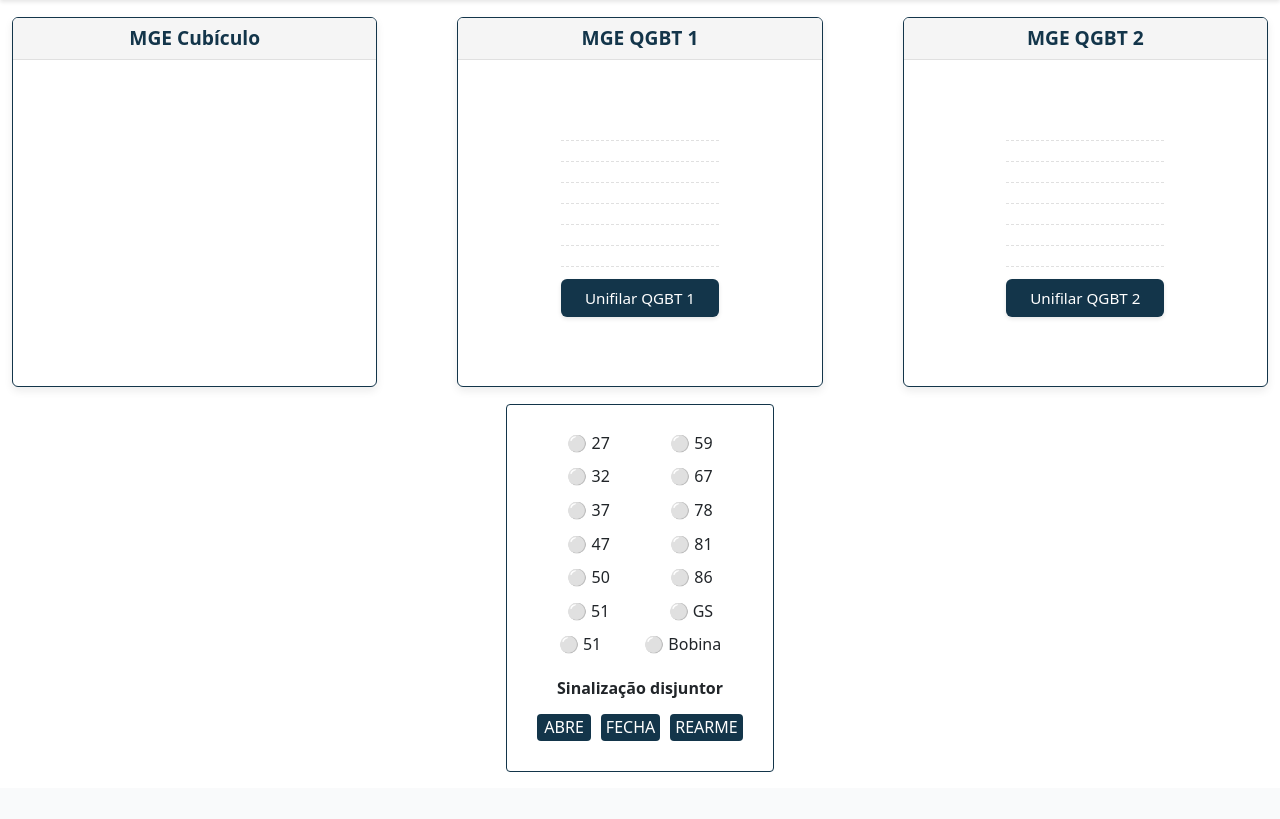
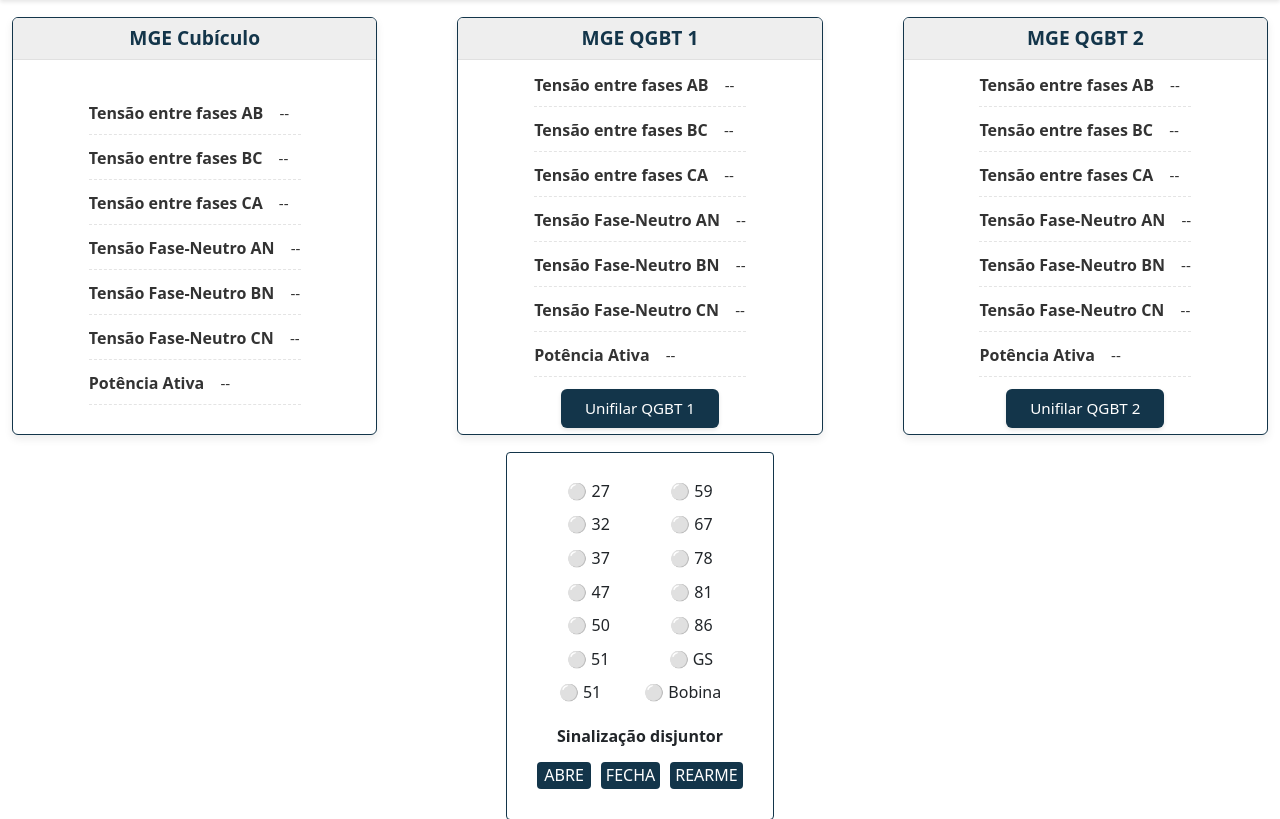
Before and after one commit to capua-eng/dash-graphein, a FastAPI app: page /unifilar in a window 1280 px wide. Shown: the part 124-943 px from the top of the page. Before the commit the page ends 896 px from the top, so only its background shows below. Run offline with FastAPI, Linux system fonts and the light colour scheme; data that the repository does not hold is empty.

Commit message:
estilo dos dados na tela unifilar

```diff
--- a/static/assets/style.css
+++ b/static/assets/style.css
@@ -642,7 +642,7 @@ nav button {
 .energ {
   position: relative;
   display: flex;
-  transform: translateY(49%);
+  transform: translateY(49.2%);
   border-top: 2px solid #ca1205;
   /* width: 400px; */
   padding-left: 40px;
--- a/static/assets/unifilar.css
+++ b/static/assets/unifilar.css
@@ -221,8 +221,8 @@ nav a {
 }
 /* ---------------------------------------------------------------------- */
 
+/* CARDS UNIFILAR */
 .container-fluid {
-  /* border: 1px solid red; */
   display: flex;
   gap: 80px;
   justify-content: center;
@@ -231,6 +231,7 @@ nav a {
   max-width: 1300px;
   max-height: 420px;
   margin: 0 auto;
+  /* border: 1px solid red; */
 }
 
 .bloco {
@@ -254,12 +255,11 @@ nav a {
   width: 100%;
   text-align: center;
   padding: 6px 0;
-  background-color: #f5f5f5;
+  background-color: #eeeeee;
   border-bottom: 1px solid #e0e0e0;
 }
 
 .dados {
-  /* border: 1px solid #13354a; */
   height: auto;
   width: auto;
   flex-grow: 1;
@@ -270,6 +270,7 @@ nav a {
   justify-content: center;
   padding-top: 4px;
   gap: 2px;
+  /* border: 1px solid red; */
 }
 .dados p {
   margin: 0;
@@ -278,9 +279,26 @@ nav a {
   font-size: 0.95rem;
   color: #333;
   padding: 9px 0;
-  border-bottom: 1px dashed #e0e0e0;
+  border-bottom: 1px dashed #e4e4e4;
   position: relative;
 }
+/* .valor {
+  margin-left: 4px;
+  font-weight: 650;
+  color: #333;
+} */
+.destaque {
+  font-weight: 640;
+  color: #333; /* ou o que quiser */
+  font-size: 1rem;
+  padding-right: 12px;
+}
+/* #mge1-fa-valor {
+  margin-left: 8px;
+  color: #333;
+} */
+
+
 
 .btn-unifilar {
   margin: 10px 0;
@@ -323,7 +341,7 @@ nav a {
   width: 90%;
   max-width: 100%;
   box-shadow: 0 4px 10px rgba(0, 0, 0, 0.3);
-  border: 1px solid red;
+  /* border: 1px solid red; */
 }
 
 .image-container {
@@ -359,7 +377,6 @@ nav a {
   font-weight: bold;
   cursor: pointer;
 }
-
 .close-unifilar:hover {
   color: #000;
 }
--- a/static/script.js
+++ b/static/script.js
@@ -17,7 +17,7 @@ const relatorioMap = {
 };
 
 const GeneralModule = {
-    init: function() {
+    init: function () {
         this.setupDropdowns();
         this.setupModals();
         this.setupDatePickers();
@@ -26,34 +26,34 @@ const GeneralModule = {
     },
 
     // RELATÓRIOS
-    setupDropdowns: function() {
+    setupDropdowns: function () {
         const dropdownBtn = document.getElementById('relatorioDropdown');
         const dropdown = dropdownBtn?.closest('.dropdown');
 
         if (dropdownBtn && dropdown) {
-            dropdownBtn.addEventListener('click', function(e) {
+            dropdownBtn.addEventListener('click', function (e) {
                 e.stopPropagation();
                 dropdown.classList.toggle('active');
             });
 
-            document.addEventListener('click', function() {
+            document.addEventListener('click', function () {
                 dropdown.classList.remove('active');
             });
 
-            dropdown.querySelector('.dropdown-content')?.addEventListener('click', function(e) {
+            dropdown.querySelector('.dropdown-content')?.addEventListener('click', function (e) {
                 e.stopPropagation();
             });
         }
     },
 
-    setupModals: function() {
+    setupModals: function () {
         const modal = document.getElementById('modalRelatorio');
         const closeModal = document.querySelector('.modal .close');
         const relatorioLinks = document.querySelectorAll('.dropdown-content a');
 
         if (modal && closeModal) {
             relatorioLinks.forEach(link => {
-                link.addEventListener('click', function(e) {
+                link.addEventListener('click', function (e) {
                     e.preventDefault();
                     const nome = link.textContent.trim();
                     relatorioSelecionado = relatorioMap[nome]; // pega o tipo do relatório específico pelo nome do
@@ -67,11 +67,11 @@ const GeneralModule = {
                 });
             });
 
-            closeModal.addEventListener('click', function() {
+            closeModal.addEventListener('click', function () {
                 modal.style.display = 'none';
             });
 
-            window.addEventListener('click', function(e) {
+            window.addEventListener('click', function (e) {
                 if (e.target == modal) {
                     modal.style.display = 'none';
                 }
@@ -79,7 +79,7 @@ const GeneralModule = {
         }
     },
 
-    setupDatePickers: function() {
+    setupDatePickers: function () {
         document.querySelectorAll('label[for="dataInicio"], label[for="dataFim"]').forEach(label => {
             label.addEventListener('click', () => {
                 const input = document.getElementById(label.getAttribute('for'));
@@ -88,11 +88,11 @@ const GeneralModule = {
         });
     },
 
-    setupReportGeneration: function() {
+    setupReportGeneration: function () {
         const gerarRelatorioBtn = document.getElementById('gerarRelatorioBtn');
 
         if (gerarRelatorioBtn) {
-            gerarRelatorioBtn.addEventListener('click', function() {
+            gerarRelatorioBtn.addEventListener('click', function () {
                 const spinner = document.getElementById('loadingSpinner');
                 if (spinner) spinner.style.display = 'block';
 
@@ -136,7 +136,7 @@ const GeneralModule = {
 
 // ========== MÓDULO DA TELA INICIAL ==========
 const HomePageModule = {
-    init: function() {
+    init: function () {
         if (!isIndexPage) return;
 
         this.setupHomeData();
@@ -293,7 +293,7 @@ const HomePageModule = {
         async function recognizeSelected() {
             const id = parseInt(selectedAlarm.dataset.id);
             const alarm = currentAlarms.find(a => a.id === id);
-        if(!alarm) return;
+            if (!alarm) return;
             if (alarm.originalData.Status_ === 1) {
                 alert("Este alarme está ativo e não pode ser reconhecido.");
                 contextMenu.style.display = "none";
@@ -560,7 +560,7 @@ const UnifilarPageModule = {
         this.setupDisjuntorButtons();
     },
 
-    setupDisjuntorButtons: function() {
+    setupDisjuntorButtons: function () {
         const btnAbrir = document.getElementById('btnAbrir');
         const btnFechar = document.getElementById('btnFechar');
         const btnRearme = document.getElementById('btnRearme');
@@ -570,11 +570,11 @@ const UnifilarPageModule = {
         if (btnRearme) btnRearme.addEventListener('click', () => this.confirmarAcao('rearme'))
     },
 
-    confirmarAcao: function(acao) {
+    confirmarAcao: function (acao) {
         // Traduções para exibição
         const traducoes = {
-            'abre': { titulo: 'ABERTURA DO DISJUNTOR', mensagem: 'Isso desligará a energia!', cor: '#ff4444' },
-            'fecha': { titulo: 'FECHAMENTO DO DISJUNTOR', mensagem: 'Isso ligará a energia!', cor: '#44ff44' },
+            'abre': { titulo: 'ABERTURA DO DISJUNTOR', mensagem: 'Isso desligará a energia!', cor: '#ff0000' },
+            'fecha': { titulo: 'FECHAMENTO DO DISJUNTOR', mensagem: 'Isso ligará a energia!', cor: '#ff0000' },
             'rearme': { titulo: 'REARME DO DISJUNTOR', mensagem: 'Isso resetará o disjuntor!', cor: '#4444ff' }
         };
 
@@ -592,8 +592,8 @@ const UnifilarPageModule = {
                         <p>${traducoes[acao].mensagem}</p>
                         <p>Tem certeza que deseja continuar?</p>
                         <div style="display:flex;justify-content:space-between;margin-top:20px;">
+                            <button id="cancelarAcaoBtn" style="background:#ccc;color:#333;border:none;padding:8px 16px;border-radius:4px;cursor:pointer;">CANCELAR</button>
                             <button id="confirmarAcaoBtn" style="background:${traducoes[acao].cor};color:white;border:none;padding:8px 16px;border-radius:4px;cursor:pointer;">CONFIRMAR</button>
-                            <button id="cancelarAcaoBtn" style="background:#ccc;color:#333;border:none;padding:8px 16px;border-radius:4px;cursor:pointer;">CANCELAR</button>
                         </div>
                     </div>
                 </div>
@@ -620,7 +620,7 @@ const UnifilarPageModule = {
         };
     },
 
-    executarAcaoDisjuntor: function(acao) {
+    executarAcaoDisjuntor: function (acao) {
         // Desabilita os botões durante a operação
         const botoes = document.querySelectorAll('.btn-menu button');
         botoes.forEach(btn => btn.disabled = true);
@@ -634,7 +634,7 @@ const UnifilarPageModule = {
         setTimeout(() => controller.abort(), 10000);
 
         // Envia a requisição
-        fetch(endpoint, {signal: controller.signal })
+        fetch(endpoint, { signal: controller.signal })
         fetch(endpoint)
             .then(response => {
                 if (!response.ok) throw new Error('Erro na resposta');
@@ -668,14 +668,24 @@ const UnifilarPageModule = {
                 const fasesInd = mge.Tensoes.De_fase;
                 const pot = mge.Potencias;
 
-                document.getElementById(`mge${i}-fab`).textContent = `Tensão entre fases AB - ${fases.FAB.toFixed(1)} V`;
-                document.getElementById(`mge${i}-fbc`).textContent = `Tensão entre fases BC - ${fases.FBC.toFixed(1)} V`;
-                document.getElementById(`mge${i}-fca`).textContent = `Tensão entre fases CA - ${fases.FCA.toFixed(1)} V`;
-                document.getElementById(`mge${i}-fa`).textContent = `Tensão Fase-Neutro AN - ${fasesInd.FA.toFixed(1)} kV`;
-                document.getElementById(`mge${i}-fb`).textContent = `Tensão Fase-Neutro BN - ${fasesInd.FB.toFixed(1)} kV`;
-                document.getElementById(`mge${i}-fc`).textContent = `Tensão Fase-Neutro CN - ${fasesInd.FC.toFixed(1)} kV`;
+                // dados dos cards MGE unifilar →
+                document.getElementById(`mge${i}-fab-valor`).textContent = `${fases.FAB.toFixed(1)} kV`;
+                document.getElementById(`mge${i}-fbc-valor`).textContent = `${fases.FBC.toFixed(1)} kV`;
+                document.getElementById(`mge${i}-fca-valor`).textContent = `${fases.FCA.toFixed(1)} kV`;
+                document.getElementById(`mge${i}-fa-valor`).textContent = `${fasesInd.FA.toFixed(1)} kV`;
+                document.getElementById(`mge${i}-fb-valor`).textContent = `${fasesInd.FB.toFixed(1)} kV`;
+                document.getElementById(`mge${i}-fc-valor`).textContent = `${fasesInd.FC.toFixed(1)} kV`;
+                document.getElementById(`mge${i}-ativa-valor`).textContent = `${pot.Ativa.toFixed(1)} kW`;
 
-                document.getElementById(`mge${i}-ativa`).textContent = `Potência - ${pot.Ativa.toFixed(1)} kW`;
+
+                // document.getElementById(`mge${i}-fab`).textContent = `Tensão entre fases AB - ${fases.FAB.toFixed(1)} V`;
+                // document.getElementById(`mge${i}-fbc`).textContent = `Tensão entre fases BC - ${fases.FBC.toFixed(1)} V`;
+                // document.getElementById(`mge${i}-fca`).textContent = `Tensão entre fases CA - ${fases.FCA.toFixed(1)} V`;
+                // document.getElementById(`mge${i}-fa`).textContent = `Tensão Fase-Neutro AN - ${fasesInd.FA.toFixed(1)} kV`;
+                // document.getElementById(`mge${i}-fb`).textContent = `Tensão Fase-Neutro BN - ${fasesInd.FB.toFixed(1)} kV`;
+                // document.getElementById(`mge${i}-fc`).textContent = `Tensão Fase-Neutro CN - ${fasesInd.FC.toFixed(1)} kV`;
+
+                // document.getElementById(`mge${i}-ativa`).textContent = `Potência - ${pot.Ativa.toFixed(1)} kW`;
                 // document.getElementById(`mge${i}-reativa`).textContent = `${pot.Reativa.toFixed(1)} kVAR`;
             }
 
@@ -763,12 +773,12 @@ const UnifilarPageModule = {
 
 // ========== MÓDULO DA PÁGINA DE ARQUITETURA ==========
 const ArquiteturaPageModule = {
-    init: function() {
+    init: function () {
         if (!isArquiteturaPage) return;
         this.setupTopologyData();
     },
 
-    setupTopologyData: function() {
+    setupTopologyData: function () {
         async function fetchAndUpdateTopology() {
             try {
                 const response = await fetch('/api/arquitetura');
--- a/templates/unifilar.html
+++ b/templates/unifilar.html
@@ -70,48 +70,73 @@
         </nav>
     </header>
 
+    <!-- CARDS MGE -->
     <div class="container-fluid">
         <div class="bloco">
             <p style="font-weight: bold;">MGE Cubículo</p>
             <div class="dados">
-                <p id="mge1-fa"></p>
+                <p><span class="destaque">Tensão entre fases AB  </span> <span id="mge1-fab-valor">--</span></p>
+                <p><span class="destaque">Tensão entre fases BC  </span> <span id="mge1-fbc-valor">--</span></p>
+                <p><span class="destaque">Tensão entre fases CA  </span> <span id="mge1-fca-valor">--</span></p>
+                <p><span class="destaque">Tensão Fase-Neutro AN  </span> <span id="mge1-fa-valor">--</span></p>
+                <p><span class="destaque">Tensão Fase-Neutro BN  </span> <span id="mge1-fb-valor">--</span></p>
+                <p><span class="destaque">Tensão Fase-Neutro CN  </span> <span id="mge1-fc-valor">--
+                <p><span class="destaque">Potência Ativa  </span> <span id="mge1-ativa-valor">--</span></p>
+
+                <!-- <p id="mge1-fa"></p>
                 <p id="mge1-fb"></p>
                 <p id="mge1-fc"></p>
                 <p id="mge1-fab"></p>
                 <p id="mge1-fbc"></p>
                 <p id="mge1-fca"></p>
-                <p id="mge1-ativa"></p>
+                <p id="mge1-ativa"></p> -->
             </div>
         </div>
         <div class="bloco">
             <p style="font-weight: bold;">MGE QGBT 1</p>
             <div class="dados">
-                <p id="mge2-fa"></p>
+                <p><span class="destaque">Tensão entre fases AB  </span> <span id="mge2-fab-valor">--</span></p>
+                <p><span class="destaque">Tensão entre fases BC  </span> <span id="mge2-fbc-valor">--</span></p>
+                <p><span class="destaque">Tensão entre fases CA  </span> <span id="mge2-fca-valor">--</span></p>
+                <p><span class="destaque">Tensão Fase-Neutro AN  </span> <span id="mge2-fa-valor">--</span></p>
+                <p><span class="destaque">Tensão Fase-Neutro BN  </span> <span id="mge2-fb-valor">--</span></p>
+                <p><span class="destaque">Tensão Fase-Neutro CN  </span> <span id="mge2-fc-valor">--
+                <p><span class="destaque">Potência Ativa  </span> <span id="mge2-ativa-valor">--</span></p>
+
+                <!-- <p id="mge2-fa"></p>
                 <p id="mge2-fb"></p>
                 <p id="mge2-fc"></p>
                 <p id="mge2-fab"></p>
                 <p id="mge2-fbc"></p>
                 <p id="mge2-fca"></p>
-                <p id="mge2-ativa"></p>
-
+                <p id="mge2-ativa"></p> -->
                 <button class="btn-unifilar" data-modal="modal-unifilar-qgbt1">Unifilar QGBT 1</button>
             </div>
         </div>
         <div class="bloco">
             <p style="font-weight: bold;">MGE QGBT 2</p>
             <div class="dados">
-                <p id="mge3-fa"></p>
+                <p><span class="destaque">Tensão entre fases AB  </span> <span id="mge3-fab-valor">--</span></p>
+                <p><span class="destaque">Tensão entre fases BC  </span> <span id="mge3-fbc-valor">--</span></p>
+                <p><span class="destaque">Tensão entre fases CA  </span> <span id="mge3-fca-valor">--</span></p>
+                <p><span class="destaque">Tensão Fase-Neutro AN  </span> <span id="mge3-fa-valor">--</span></p>
+                <p><span class="destaque">Tensão Fase-Neutro BN  </span> <span id="mge3-fb-valor">--</span></p>
+                <p><span class="destaque">Tensão Fase-Neutro CN  </span> <span id="mge3-fc-valor">--
+                <p><span class="destaque">Potência Ativa  </span> <span id="mge3-ativa-valor">--</span></p>
+
+                <!-- <p id="mge3-fa"></p>
                 <p id="mge3-fb"></p>
                 <p id="mge3-fc"></p>
                 <p id="mge3-fab"></p>
                 <p id="mge3-fbc"></p>
                 <p id="mge3-fca"></p>
-                <p id="mge3-ativa"></p>
-
+                <p id="mge3-ativa"></p> -->
                 <button class="btn-unifilar" data-modal="modal-unifilar-qgbt2">Unifilar QGBT 2</button>
             </div>
         </div>
         <!-- ----------------------------------------------------- -->
+
+        <!-- Modal 1 -->
         <div id="modal-unifilar-qgbt1" class="modal-unifilar">
             <div class="modal-content-unifilar">
                 <span class="close-unifilar">&times;</span>
```
Lines whose indentation alone changed are shown as unchanged.
